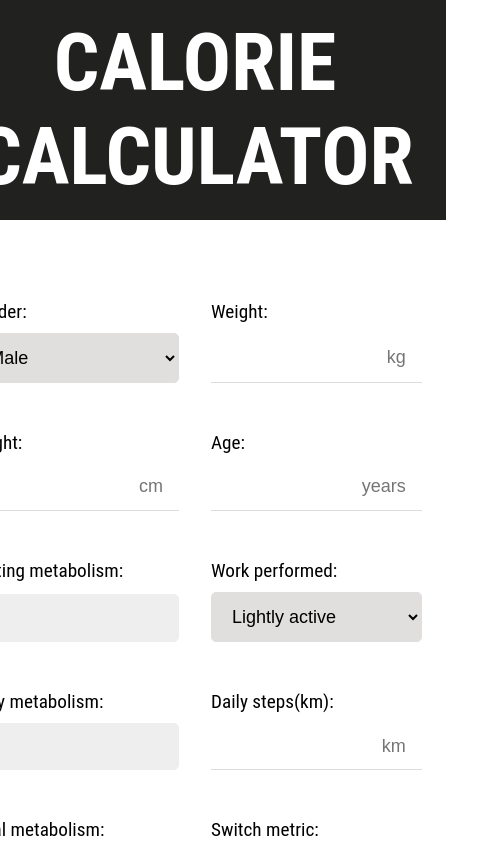
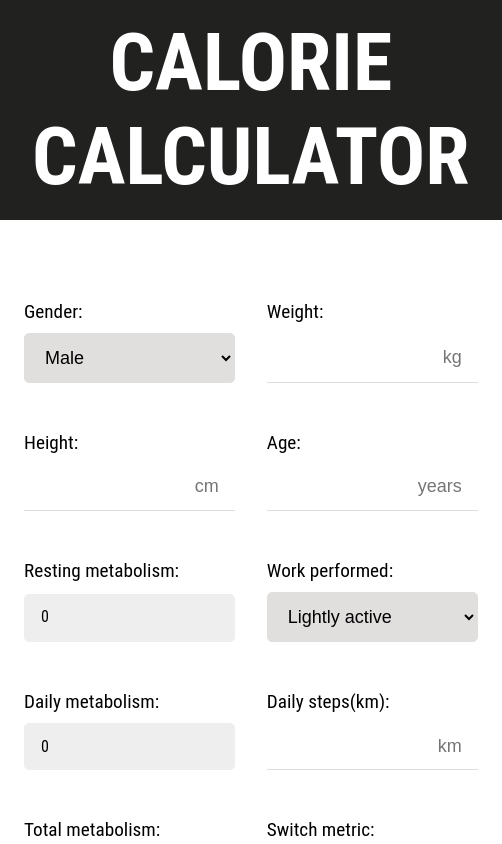
Before and after one commit to CalvinLanger/Caloric-Demand-Calculator, a React (Create React App) app: page / in a window 390 px wide. Shown: the top 844 px of the page, 502 px wide, since content can reach past the window. Built offline with nearby package versions, Linux system fonts and the light colour scheme.

Commit message:
fix view on mobile

```diff
--- a/src/App.css
+++ b/src/App.css
@@ -39,13 +39,11 @@ html {
 
 body {
   overflow: -moz-hidden-unscrollable;
-  width: 100%;
 }
 
 /* ALL PAGE CONTAINER */
 .wrapper{
   display: grid;
-  justify-content: center;
   font-family: 'Roboto Condensed', sans-serif;
 }
 
```
